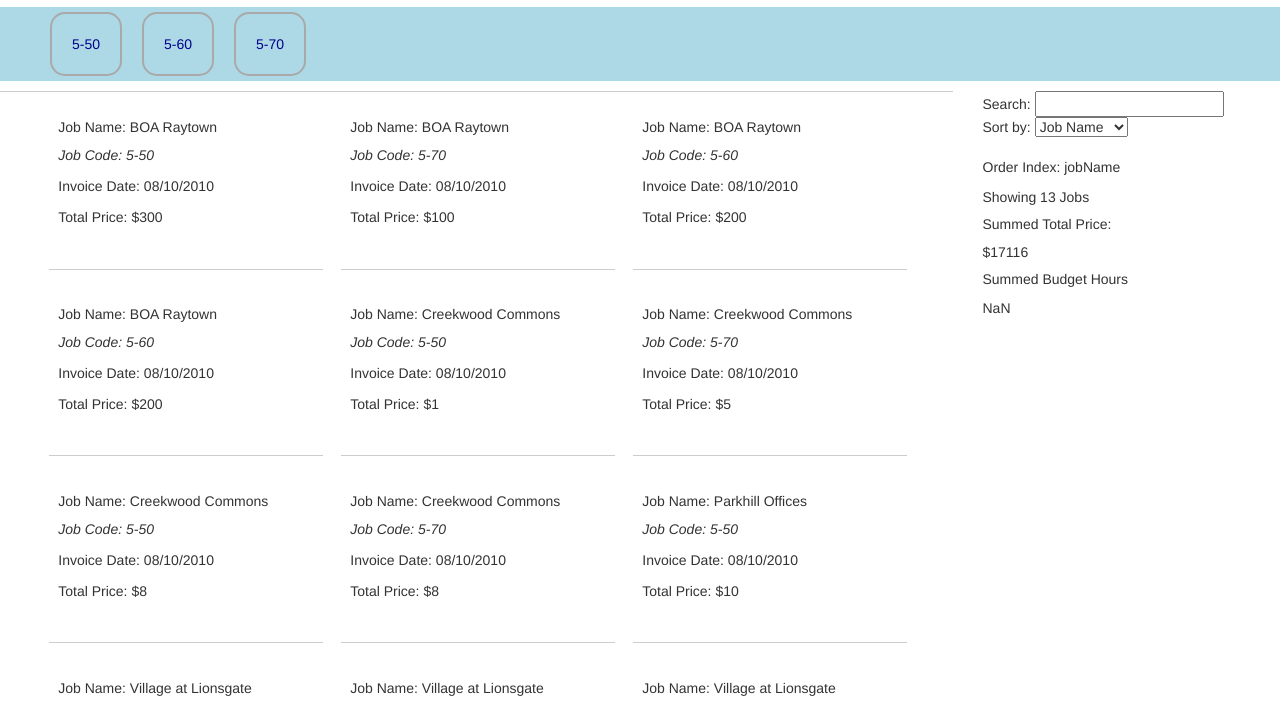
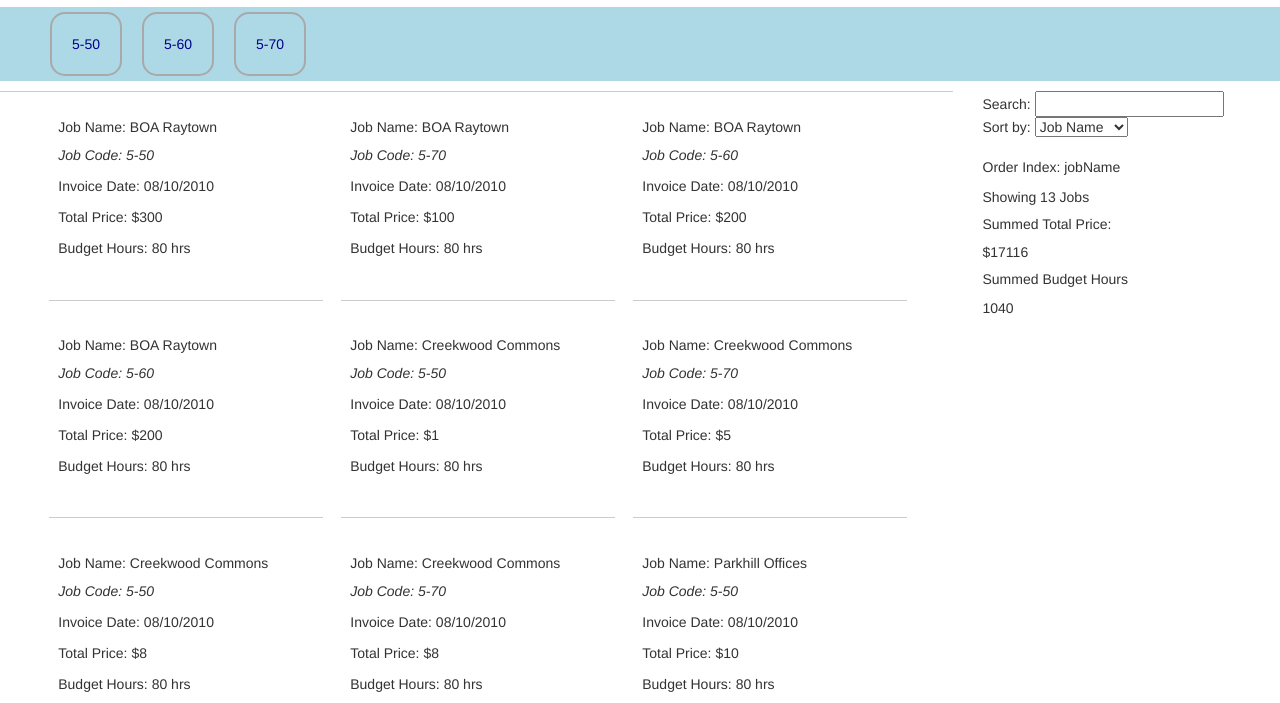
Before and after one commit to mslawson/beaconAngular, a website: page app/index.html in a window 1280 px wide. Shown: the part 86-789 px from the top of the page. Drawn offline with nearby package versions, Linux system fonts and the light colour scheme.

Commit message:
updated jobs with budget hours

```diff
--- a/app/index.html
+++ b/app/index.html
@@ -33,6 +33,7 @@
 							<!-- <p>File Number: {{job.fileNumber}}</p> -->
 							<p>Invoice Date: {{job.billingDate}}</p>
 							<p>Total Price: ${{job.totalPrice}}</p>
+							<p>Budget Hours: {{job.budgetHrs}} hrs</p>
 							<br>
 						</li>
 					</ul>
--- a/app/js/controllers.js
+++ b/app/js/controllers.js
@@ -9,72 +9,84 @@ jobcostApp.controller('JobListCtrl', function ($scope) {
 	'fileNumber': '414-10-1600',
 	'billingDate': '08/10/2010',
 	'jobCode': '5-50',
+	'budgetHrs': 80,
 	'totalPrice': 4071},
 
 	{'jobName': 'Creekwood Commons',
 	'fileNumber': '441-10-1633',
 	'billingDate': '08/10/2010',
 	'jobCode': '5-50',
+	'budgetHrs': 80,
 	'totalPrice': 1},
 
 	{'jobName': 'BOA Raytown',
 	'fileNumber': '472-11-1816',
 	'billingDate': '08/10/2010',
 	'jobCode': '5-50',
+	'budgetHrs': 80,
 	'totalPrice':300},
 
 	{'jobName': 'Village at Lionsgate',
 	'fileNumber': '414-10-1600',
 	'billingDate': '08/10/2010',
 	'jobCode': '5-60',
+	'budgetHrs': 80,
 	'totalPrice': 4071},
 
 	{'jobName': 'Creekwood Commons',
 	'fileNumber': '441-10-1633',
 	'billingDate': '08/10/2010',
 	'jobCode': '5-70',
+	'budgetHrs': 80,
 	'totalPrice': 5},
 
 	{'jobName': 'BOA Raytown',
 	'fileNumber': '472-11-1816',
 	'billingDate': '08/10/2010',
 	'jobCode': '5-70',
+	'budgetHrs': 80,
 	'totalPrice':100},
 
 	{'jobName': 'Village at Lionsgate',
 	'fileNumber': '414-10-1600',
 	'billingDate': '08/10/2010',
 	'jobCode': '5-60',
+	'budgetHrs': 80,
 	'totalPrice': 4071},
 
 	{'jobName': 'Creekwood Commons',
 	'fileNumber': '441-10-1633',
 	'billingDate': '08/10/2010',
 	'jobCode': '5-50',
+	'budgetHrs': 80,
 	'totalPrice': 8},
 
 	{'jobName': 'BOA Raytown',
 	'fileNumber': '472-11-1816',
 	'billingDate': '08/10/2010',
 	'jobCode': '5-60',
+	'budgetHrs': 80,
 	'totalPrice':200},
 
 	{'jobName': 'Village at Lionsgate',
 	'fileNumber': '414-10-1600',
 	'billingDate': '08/10/2010',
 	'jobCode': '5-70',
+	'budgetHrs': 80,
 	'totalPrice': 4071},
 
 	{'jobName': 'Creekwood Commons',
 	'fileNumber': '441-10-1633',
 	'billingDate': '08/10/2010',
 	'jobCode': '5-70',
+	'budgetHrs': 80,
 	'totalPrice': 8},
 
 	{'jobName': 'BOA Raytown',
 	'fileNumber': '472-11-1816',
 	'billingDate': '08/10/2010',
 	'jobCode': '5-60',
+	'budgetHrs': 80,
 	'totalPrice':200},
 
 	{'jobName': 'Parkhill Offices',
```
